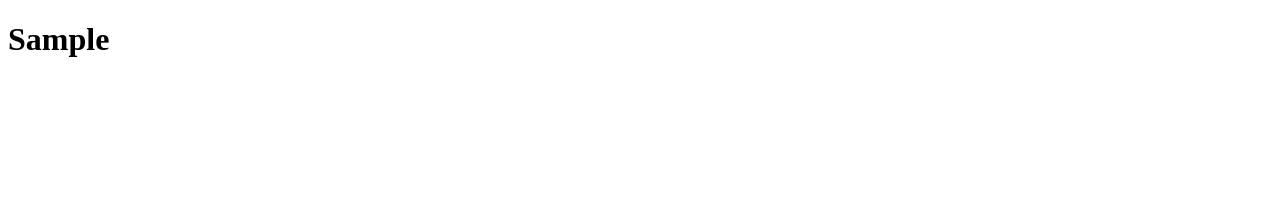
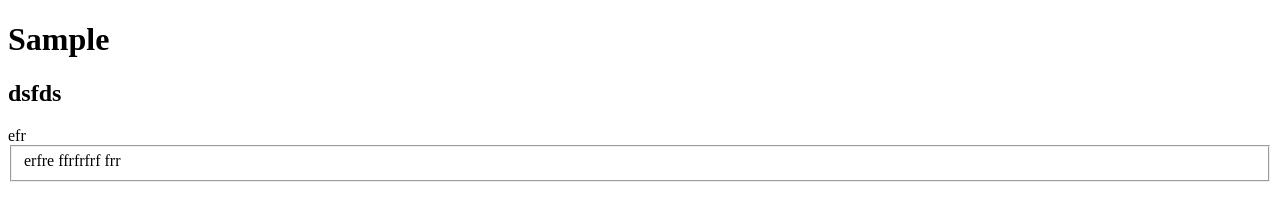
Before and after one commit to Arunkv52/tailwind_css, a plain HTML site: page index.html in a window 1280 px wide. Drawn offline with Linux system fonts and the light colour scheme.

Commit message:
new file is added

```diff
--- a/index.html
+++ b/index.html
@@ -7,5 +7,11 @@
 </head>
 <body>
     <h1>Sample</h1>
+    <h2>dsfds</h2>
+    efr
+    <fieldset>erfre
+        ffrfrfrf
+        frr
+    </fieldset>
 </body>
 </html>
```
